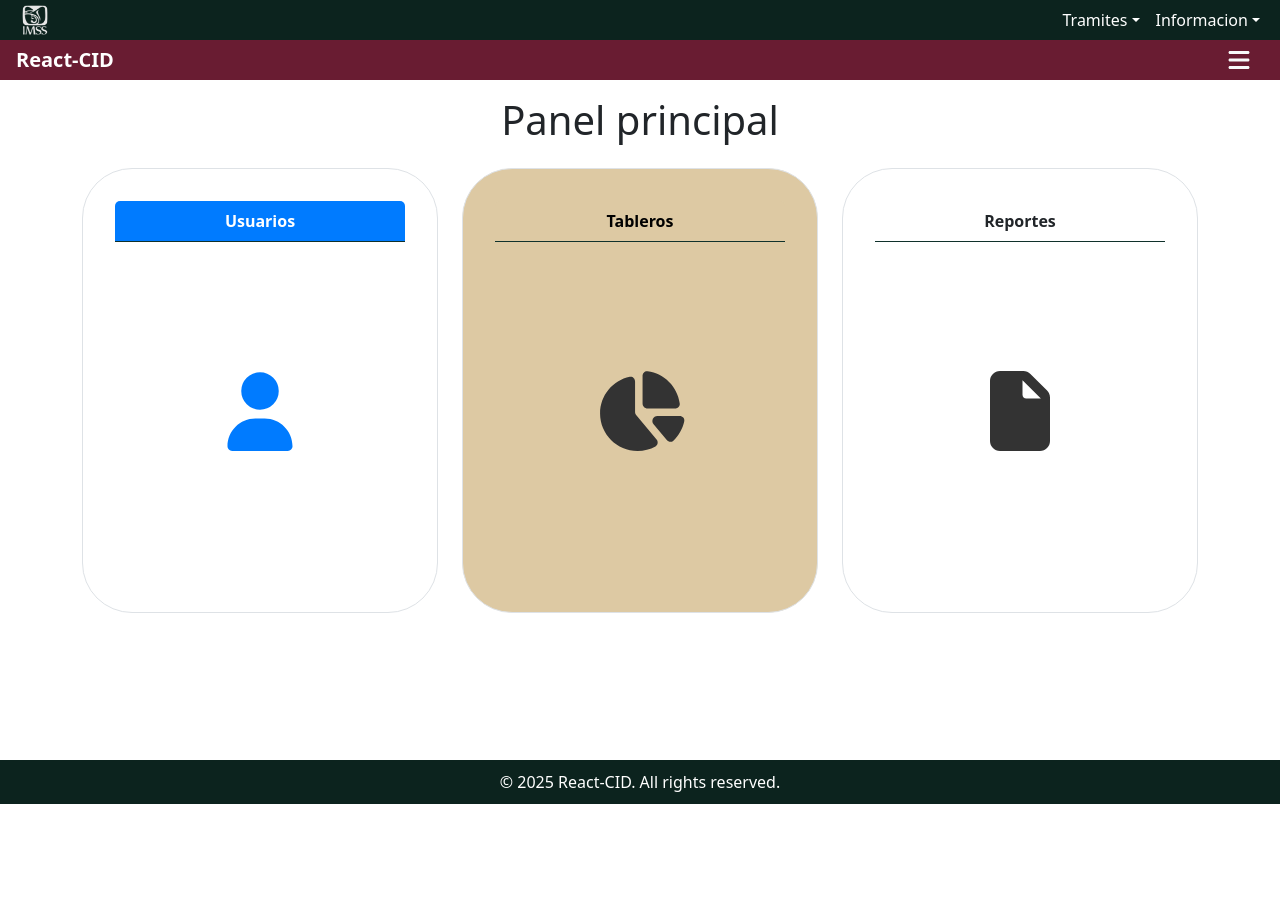
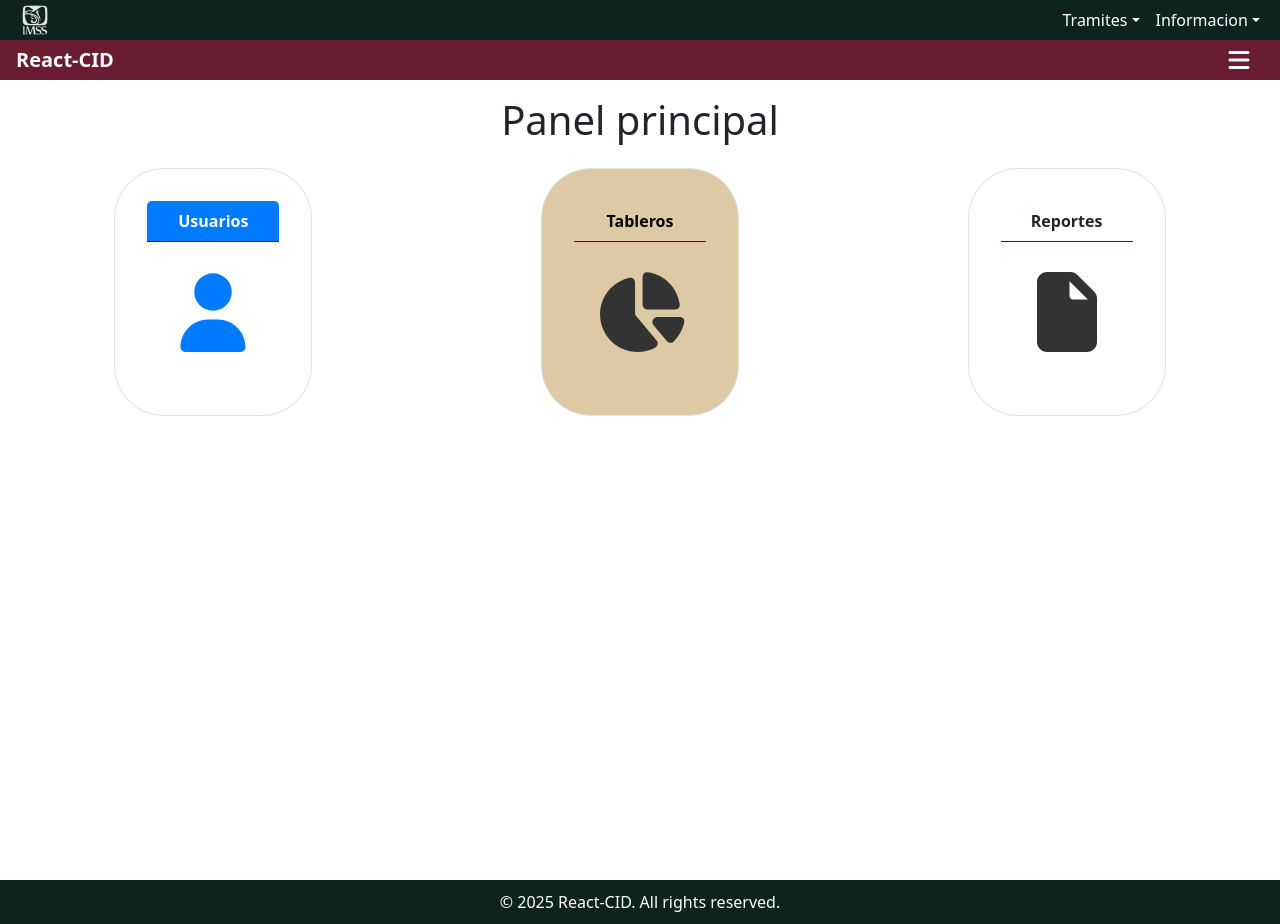
Before and after one commit to EduardoDamian9302/Pagina-Web-CID, a React (Vite) app: page / in a window 1280 px wide. Before the commit the page ends 804 px from the top, so only its background shows below. Built offline with nearby package versions, Linux system fonts and the light colour scheme.

Commit message:
Agregado graficas y description

```diff
--- a/src/Components/CardButtonAnimate.tsx
+++ b/src/Components/CardButtonAnimate.tsx
@@ -6,6 +6,7 @@ import BodyContent, { type ContentSection } from "./BodyContent";
 import { faUser, faFile, faChartPie } from "@fortawesome/free-solid-svg-icons";
 import UsersComponent from "./UsersComponent";
 import SalesChart from "./Grafica";
+import EchartComponent from "./EchartComponent";
 
 interface CardData {
   id: string;
@@ -19,6 +20,50 @@ interface CardData {
   };
   content: ContentSection[];
 }
+
+const option: echarts.EChartsOption = {
+  tooltip: {
+    trigger: "item",
+  },
+  legend: {
+    top: "5%",
+    left: "center",
+  },
+  series: [
+    {
+      name: "Grafica de ejemplo",
+      type: "pie",
+      radius: ["40%", "70%"],
+      avoidLabelOverlap: false,
+      itemStyle: {
+        borderRadius: 10,
+        borderColor: "#fff",
+        borderWidth: 2,
+      },
+      label: {
+        show: false,
+        position: "center",
+      },
+      emphasis: {
+        label: {
+          show: true,
+          fontSize: 40,
+          fontWeight: "bold",
+        },
+      },
+      labelLine: {
+        show: false,
+      },
+      data: [
+        { value: 1048, name: "Search Engine" },
+        { value: 735, name: "Direct" },
+        { value: 580, name: "Email" },
+        { value: 484, name: "Union Ads" },
+        { value: 300, name: "Video Ads" },
+      ],
+    },
+  ],
+};
 
 const CardDetails: CardData[] = [
   {
@@ -53,7 +98,7 @@ const CardDetails: CardData[] = [
       {
         sectionId: "second-graph",
         title: "Segunda grafica",
-        component: <div>Aqui esta otro elemento</div>,
+        component: <EchartComponent option={option} />,
       },
     ],
   },
@@ -70,7 +115,32 @@ const CardDetails: CardData[] = [
       {
         sectionId: "reports-graph",
         title: "Grafica",
-        component: <div>Tercer elemento</div>,
+        description: "Grafica de ejemplo",
+        component: (
+          <EchartComponent option={option} style={{ height: "400px" }} />
+        ),
+      },
+      {
+        sectionId: "reports-graph2",
+        title: "Grafica2",
+        description: "lorem ipsum dolor sit amet",
+        component: (
+          <EchartComponent option={option} style={{ height: "400px" }} />
+        ),
+      },
+      {
+        sectionId: "reports-graph3",
+        title: "Grafica3",
+        component: (
+          <EchartComponent option={option} style={{ height: "400px" }} />
+        ),
+      },
+      {
+        sectionId: "reports-graph4",
+        title: "Grafica4",
+        component: (
+          <EchartComponent option={option} style={{ height: "400px" }} />
+        ),
       },
     ],
   },
@@ -92,9 +162,19 @@ const CardButtonAnimate: React.FC = () => {
   );
 
   return (
-    <Container className="py-3">
-      <h1 className="text-center mb-4">Panel principal</h1>
+    <Container
+      fluid
+      className="pt-3 justify-content-center"
+      style={{
+        minHeight: "100vh",
+        height: "100vh",
+        flexDirection: "column",
+        paddingTop: "10px",
+        paddingBottom: "0px",
+      }}
+    >
       <div style={{ position: "relative", minHeight: "600px" }}>
+        <h1 className="text-center mb-4">Panel principal</h1>
         <motion.div
           animate={{ opacity: selectedCardId ? 0 : 1 }}
           transition={{ duration: 0.2 }}
@@ -102,11 +182,21 @@ const CardButtonAnimate: React.FC = () => {
             pointerEvents: selectedCardId ? "none" : "auto",
             position: selectedCardId ? "absolute" : "relative",
             width: "100%",
+            height: "100%",
           }}
         >
-          <Row className="g-4">
+          <Row
+            className="g-4 justify-content-center"
+            style={{ height: "100%" }}
+          >
             {CardDetails.map((card) => (
-              <Col key={card.id} md={6} lg={4}>
+              <Col
+                key={card.id}
+                md={6}
+                lg={4}
+                className="d-flex justify-content-center align-items-center"
+                style={{ minHeight: "200px" }}
+              >
                 <motion.div layoutId={card.id}>
                   <CardButton
                     {...card}
@@ -125,7 +215,8 @@ const CardButtonAnimate: React.FC = () => {
                 top: 0,
                 left: 0,
                 bottom: 0,
-                zIndex: 40,
+                zIndex: 9,
+                height: "100%",
               }}
             >
               <motion.div
@@ -138,9 +229,9 @@ const CardButtonAnimate: React.FC = () => {
                   position: "absolute",
                   width: "100%",
                   height: "100%",
-                  background: "#f8f9fa",
+                  //background: "#f8f9fa",
                   borderRadius: "0.5rem",
-                  boxShadow: "0 10px 30px rgba(0,0,0,0.1)",
+                  //boxShadow: "0 2px 10px rgba(0,0,0,0.1)",
                 }}
               >
                 <BodyContent content={selectedCardData.content} />
@@ -149,10 +240,10 @@ const CardButtonAnimate: React.FC = () => {
                 layoutId={selectedCardData.id}
                 style={{
                   position: "absolute",
-                  top: "20px",
+                  //top: "10px",
                   left: "20px",
                   width: "250px",
-                  zIndex: 50,
+                  zIndex: 9,
                 }}
               >
                 <CardButton
```
